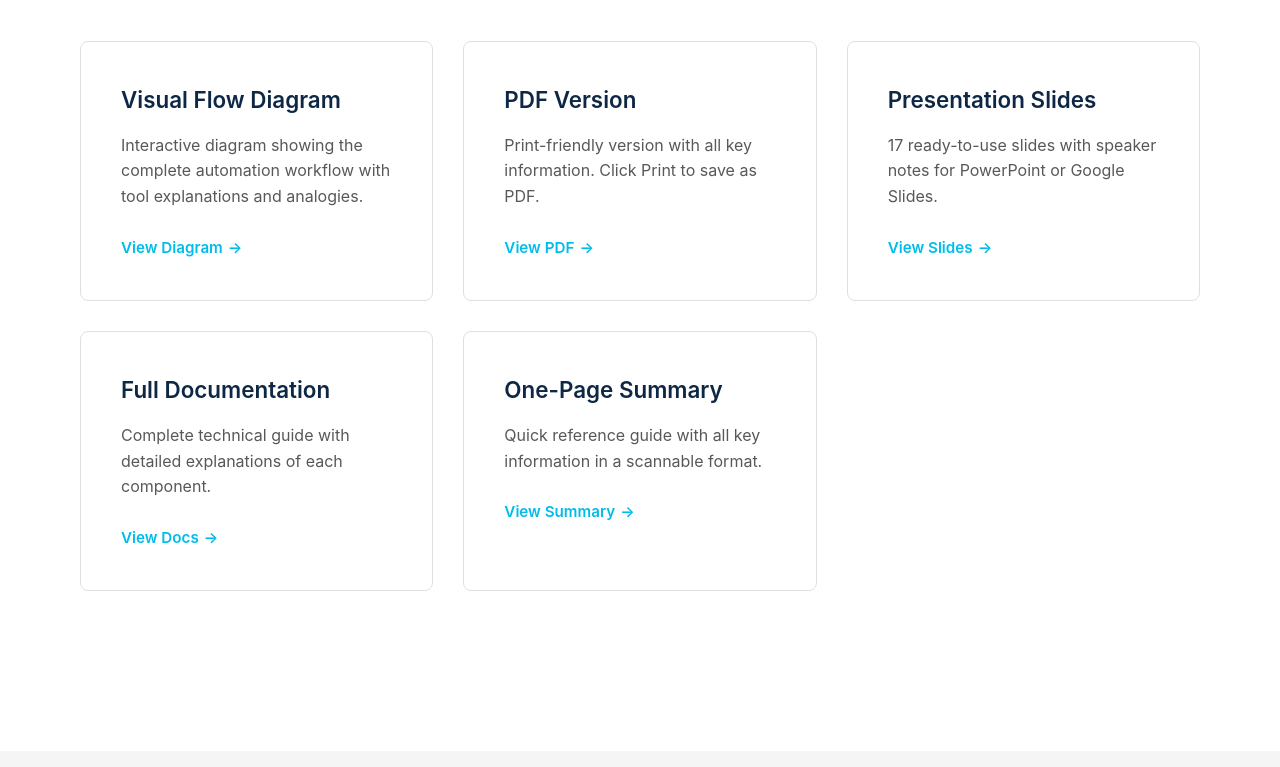
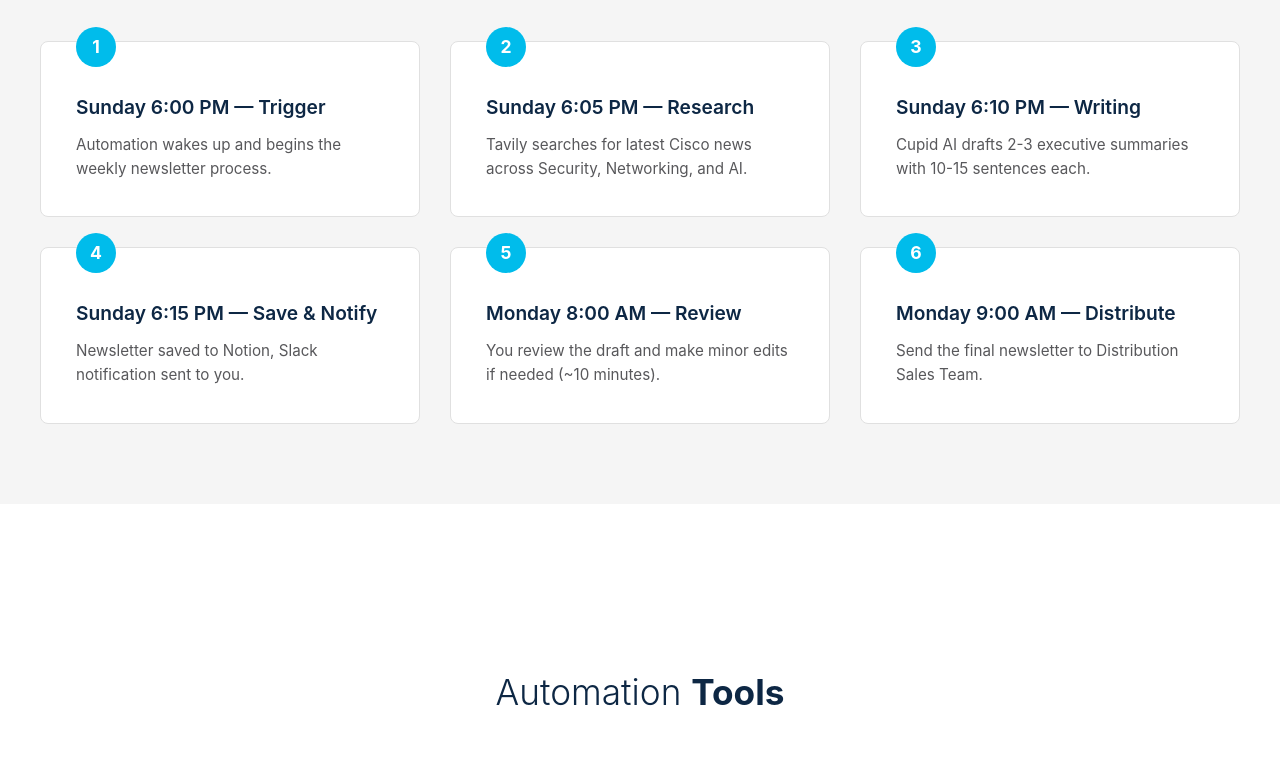
Before and after one commit to yeozhiyong/cisco-newsletter-automation, a plain HTML site: page index.html in a window 1280 px wide. Shown: the part 725-1492 px from the top of the page. Drawn offline with Linux system fonts and the light colour scheme; a web font is replaced by a local one.

Commit message:
Remove Documentation Resources section

```diff
--- a/index.html
+++ b/index.html
@@ -383,7 +383,7 @@
         <div class="header-content">
             <div class="logo">Cisco</div>
             <nav class="nav">
-                <a href="#resources">Resources</a>
+
                 <a href="#workflow">Workflow</a>
                 <a href="#tools">Tools</a>
                 <a href="https://github.com/yeozhiyong/cisco-newsletter-automation">GitHub</a>
@@ -413,43 +413,7 @@
         </div>
     </section>
 
-    <div class="container">
-        <section id="resources">
-            <h2 class="section-title">Documentation <strong>Resources</strong></h2>
 
-            <div class="resources">
-                <div class="resource-card">
-                    <div class="resource-title">Visual Flow Diagram</div>
-                    <div class="resource-desc">Interactive diagram showing the complete automation workflow with tool explanations and analogies.</div>
-                    <a href="cisco-newsletter-diagram.html" class="resource-link">View Diagram</a>
-                </div>
-
-                <div class="resource-card">
-                    <div class="resource-title">PDF Version</div>
-                    <div class="resource-desc">Print-friendly version with all key information. Click Print to save as PDF.</div>
-                    <a href="cisco-newsletter-pdf.html" class="resource-link">View PDF</a>
-                </div>
-
-                <div class="resource-card">
-                    <div class="resource-title">Presentation Slides</div>
-                    <div class="resource-desc">17 ready-to-use slides with speaker notes for PowerPoint or Google Slides.</div>
-                    <a href="cisco-newsletter-presentation.md" class="resource-link">View Slides</a>
-                </div>
-
-                <div class="resource-card">
-                    <div class="resource-title">Full Documentation</div>
-                    <div class="resource-desc">Complete technical guide with detailed explanations of each component.</div>
-                    <a href="README.md" class="resource-link">View Docs</a>
-                </div>
-
-                <div class="resource-card">
-                    <div class="resource-title">One-Page Summary</div>
-                    <div class="resource-desc">Quick reference guide with all key information in a scannable format.</div>
-                    <a href="cisco-newsletter-one-pager.md" class="resource-link">View Summary</a>
-                </div>
-            </div>
-        </section>
-    </div>
 
     <section id="workflow" class="workflow">
         <div class="workflow-content">
```
